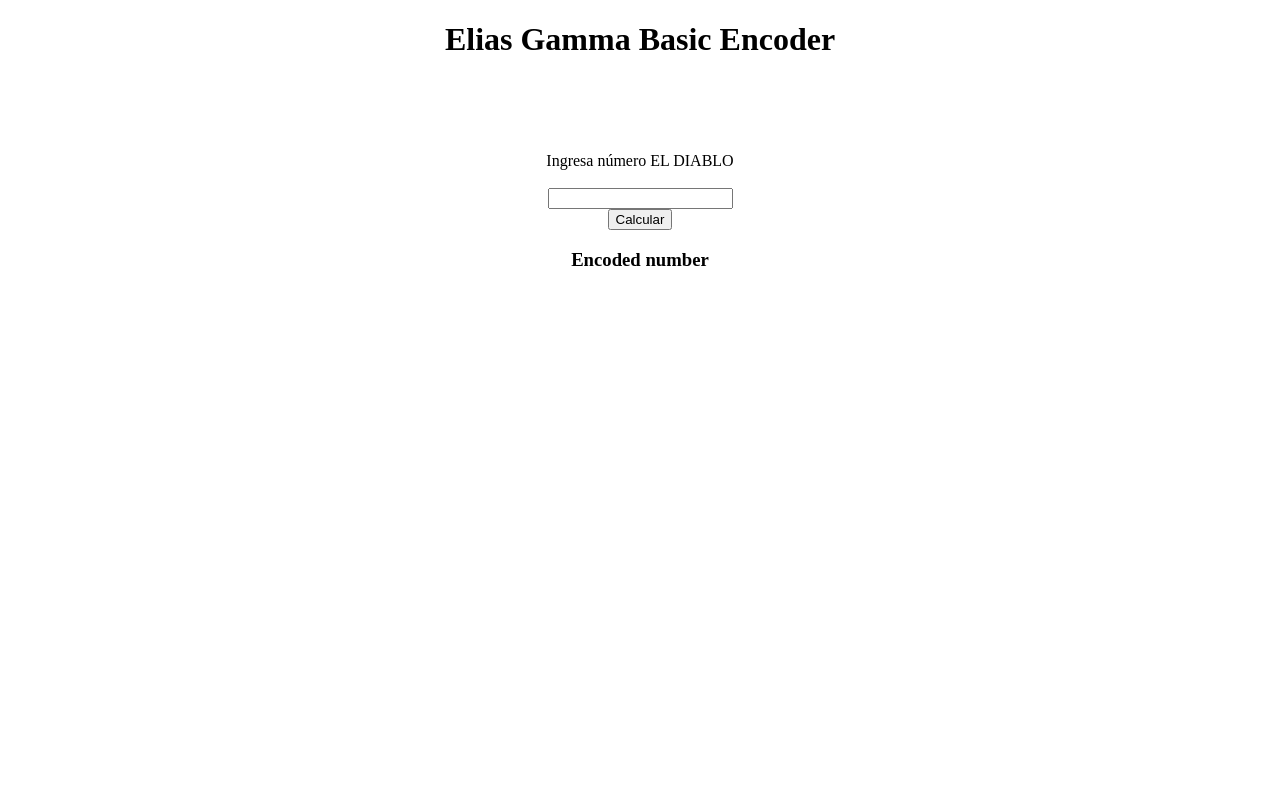
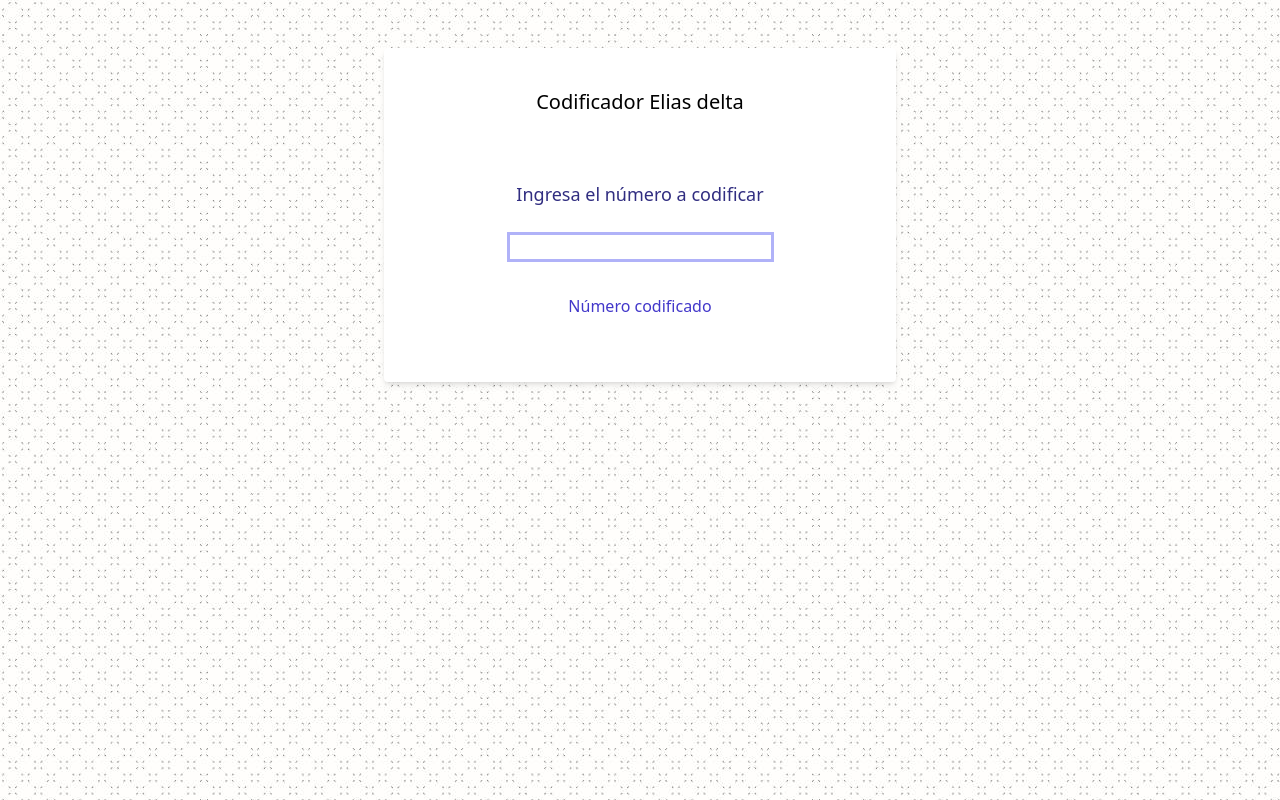
Before and after one commit to nitrolanco/Elias-Delta-basic-encoder, a plain HTML site: page index.html in a window 1280 px wide. Drawn offline with Linux system fonts and the light colour scheme.

Commit message:
Entregable

```diff
--- a/index.html
+++ b/index.html
@@ -1,49 +1,42 @@
 <!DOCTYPE html>
 <html lang="en">
 <head>
-    <link rel="stylesheet" href="/resources/css/index.css">
+    <link rel="stylesheet" href="/dist/output.css">
     <meta charset="UTF-8">
     <meta name="viewport" content="width=device-width, initial-scale=1.0">
     <script src=https://cdnjs.cloudflare.com/ajax/libs/mathjs/3.3.0/math.min.js></script>
+
     <title>Elias-Delta Basic Encoder</title>
 </head>
-<body>
-    <div class="center_text center">
-        <h1>Elias Gamma Basic Encoder</h1>
-    </div class="center">
-
-    <div >
-       <br >
-       <br >
-       <br >
-       <br >
-
-    </div>
+<body class="bg-repeat" style="background-image: url(/resources/images/dots.jpg);">
+    <div class = "mt-12 py-24 bg-white shadow-md rounded px-8 pt-6 pb-8 mb-4"id="form_container">
+        <h1  class="center_text center text-xl font-momo py-4">Codificador Elias delta</h1>
 
 
-    <div id="form_container">
 
-        <script language="JavaScript" type = "text/javascript"  src="resources/scripts/elias_delta.js"></script>
+
+
+
         <script language="JavaScript" type = "text/javascript">
             var number
             function callElias(){
                 number = document.getElementById("numero").value;
-                var encoded_number = elias_delta_encoder(parseInt(number));
-                document.getElementById("show_encoded").innerHTML= encoded_number;
+                let encoded_number = elias_delta_encoder(parseInt(number));
+
             }
             function seenumber(){
                 console.log(number);
             }
-            var intervalReference = setInterval(seenumber(), 100);
+            let intervalReference = setInterval(seenumber(), 100);
             </script>
         <form >
-            <label class="center_input" for="numero">Ingresa número EL DIABLO</label><br>
-            <input class="center" type="number" id = "numero" name="numero">
-            <button  class="center_input" type="button" onClick="callElias()">Calcular</button>
+            <label class="center_input mt-12 text-indigo-900 font-momo text-lg" for="numero">Ingresa el número a codificar</label><br>
+            <input class="center lock text-gray-500 font-bold md:text-right mb-1 md:mb-0 pr-4 border-solid hover:border-dotted border-indigo-500/50" style="border-width: 3px;" type="text" id = "numero" name="numero">
         </form>
-        <h3 class= "center_text"id="show_encoded" onload="myFunction()">Encoded number</h3>
+        <h3 class= "py-8 center_text text-indigo-700"id="show_encoded" onload="myFunction()">Número codificado</h3>
 
 
     </div>
+    <script language="JavaScript" type = "text/javascript"  src="resources/scripts/elias_delta.js"></script>
 </body>
 </html>
--- a/resources/css/index.css
+++ b/resources/css/index.css
@@ -1,3 +1,6 @@
+@tailwind base;
+@tailwind components;
+@tailwind utilities;
 
 #form_container{
     margin-left: auto;
--- a/resources/scripts/elias_delta.js
+++ b/resources/scripts/elias_delta.js
@@ -22,6 +22,7 @@ function elias_delta_encoder(number)
 }
 function get_binary_representation (number)
 {
+
     let bit_dict = {};
     let bit_representation = "";
     if (number== 0 ){
@@ -50,4 +51,11 @@ function get_binary_representation (number)
 function reverseString(str) {
     return str.split("").reverse().join("");
 }
-console.log(elias_delta_encoder(8));
+
+function ekisde(numero){
+   let num = elias_delta_encoder(numero);
+   document.getElementById("show_encoded").innerHTML= num;
+}
+
+
+document.querySelector("#numero").addEventListener("keyup", () => ekisde(document.getElementById("numero").value));
--- /dev/null
+++ b/tailwind.config.js
@@ -0,0 +1,8 @@
+/** @type {import('tailwindcss').Config} */
+module.exports = {
+  content: ["*.{html,js}"],
+  theme: {
+    extend: {},
+  },
+  plugins: [],
+}
```
Also changed, not shown: dist/output.css (added), resources/images/dots.jpg (added), resources/images/triangles.jpg (added).
